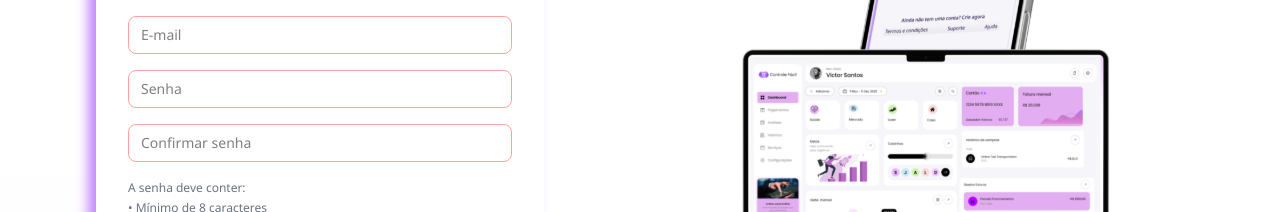
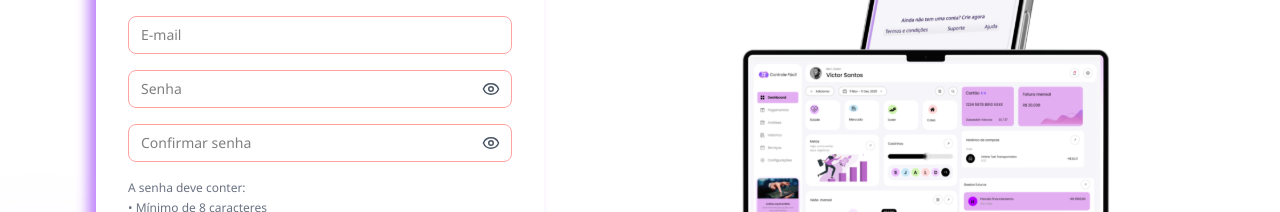
Before and after one commit to ControleFacil/frontend-controlefacil, a Next.js app: page /auth/register in a window 1280 px wide. Shown: the part 253-465 px from the top of the page. Built offline with nearby package versions, Linux system fonts and the light colour scheme; no server answers.

Commit message:
added new user post

```diff
--- a/src/app/auth/components/RegisterForm.tsx
+++ b/src/app/auth/components/RegisterForm.tsx
@@ -4,6 +4,7 @@ import React, { useState, useEffect } from "react";
 import Image from "next/image";
 import { useRouter } from "next/navigation";
 import api from "@/lib/axios";
+import { Eye, EyeOff } from "lucide-react"; // 👁️ usando ícones bonitos
 
 const RegisterForm: React.FC = () => {
   const router = useRouter();
@@ -13,6 +14,8 @@ const RegisterForm: React.FC = () => {
   const [email, setEmail] = useState("");
   const [senha, setSenha] = useState("");
   const [confirmarSenha, setConfirmarSenha] = useState("");
+  const [mostrarSenha, setMostrarSenha] = useState(false);
+  const [mostrarConfirmar, setMostrarConfirmar] = useState(false);
   const [loading, setLoading] = useState(false);
   const [error, setError] = useState<string | null>(null);
   const [formValido, setFormValido] = useState(false);
@@ -126,30 +129,51 @@ const RegisterForm: React.FC = () => {
           required
         />
 
+        {/* Campo senha com olho */}
+        <div className="relative">
           <input
-          type="password"
+            type={mostrarSenha ? "text" : "password"}
             placeholder="Senha"
             value={senha}
             onChange={(e) => setSenha(e.target.value)}
-          className={`w-full text-black border rounded-lg px-3 py-2 text-sm focus:outline-none focus:ring-2 ${
+            className={`w-full text-black border rounded-lg px-3 py-2 pr-10 text-sm focus:outline-none focus:ring-2 ${
               senhaValida(senha)
                 ? "focus:ring-green-500"
                 : "focus:ring-red-500 border-red-300"
             }`}
             required
           />
+          <button
+            type="button"
+            onClick={() => setMostrarSenha(!mostrarSenha)}
+            className="absolute right-3 top-2.5 text-gray-600 hover:text-purple-600 transition"
+          >
+            {mostrarSenha ? <EyeOff size={18} /> : <Eye size={18} />}
+          </button>
+        </div>
+
+        {/* Campo confirmar senha com olho */}
+        <div className="relative">
           <input
-          type="password"
+            type={mostrarConfirmar ? "text" : "password"}
             placeholder="Confirmar senha"
             value={confirmarSenha}
             onChange={(e) => setConfirmarSenha(e.target.value)}
-          className={`w-full text-black border rounded-lg px-3 py-2 text-sm focus:outline-none focus:ring-2 ${
+            className={`w-full text-black border rounded-lg px-3 py-2 pr-10 text-sm focus:outline-none focus:ring-2 ${
               senha === confirmarSenha && confirmarSenha.length > 0
                 ? "focus:ring-green-500"
                 : "focus:ring-red-500 border-red-300"
             }`}
             required
           />
+          <button
+            type="button"
+            onClick={() => setMostrarConfirmar(!mostrarConfirmar)}
+            className="absolute right-3 top-2.5 text-gray-600 hover:text-purple-600 transition"
+          >
+            {mostrarConfirmar ? <EyeOff size={18} /> : <Eye size={18} />}
+          </button>
+        </div>
 
         <p className="text-xs text-gray-500 leading-relaxed">
           A senha deve conter:
```
Lines whose indentation alone changed are shown as unchanged.
